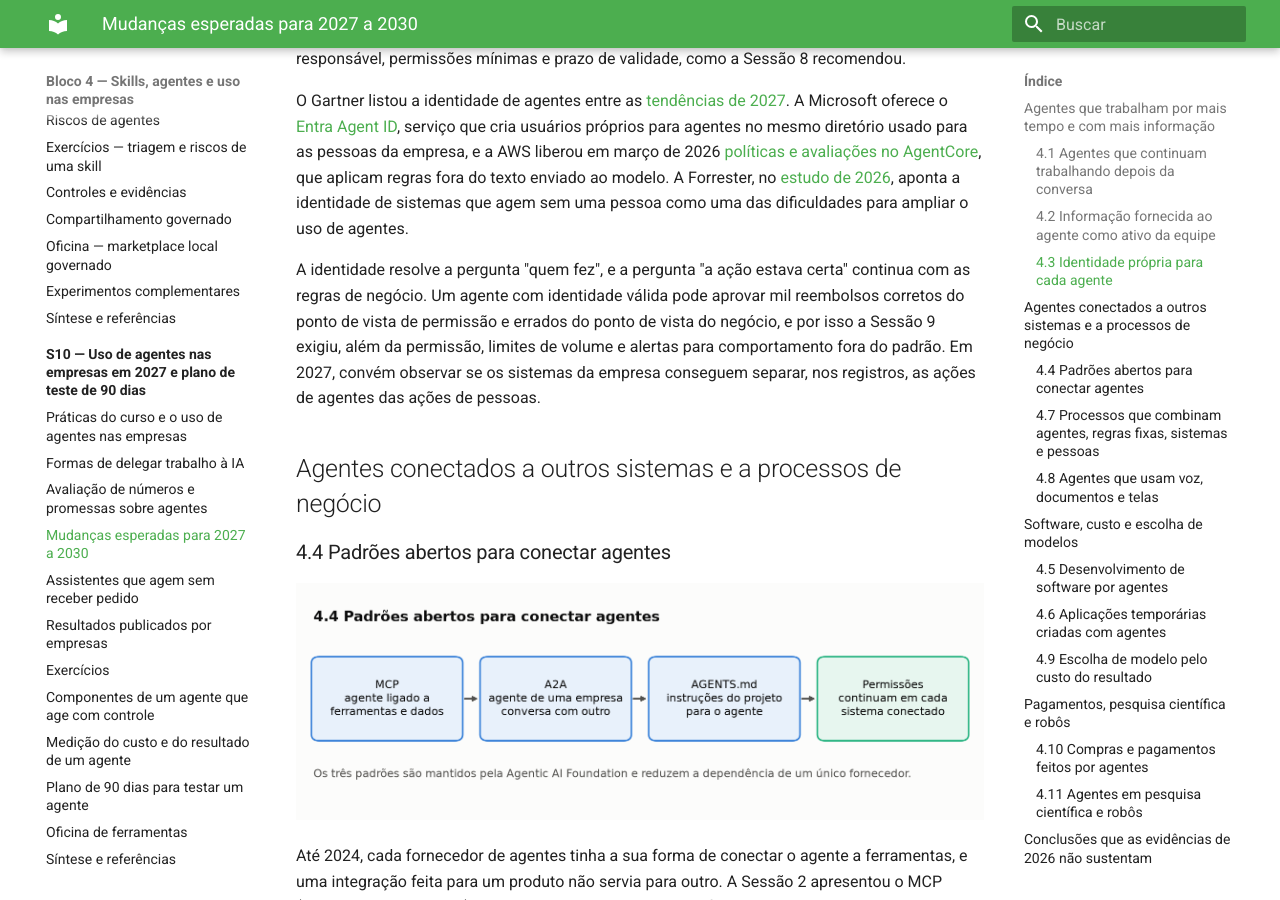
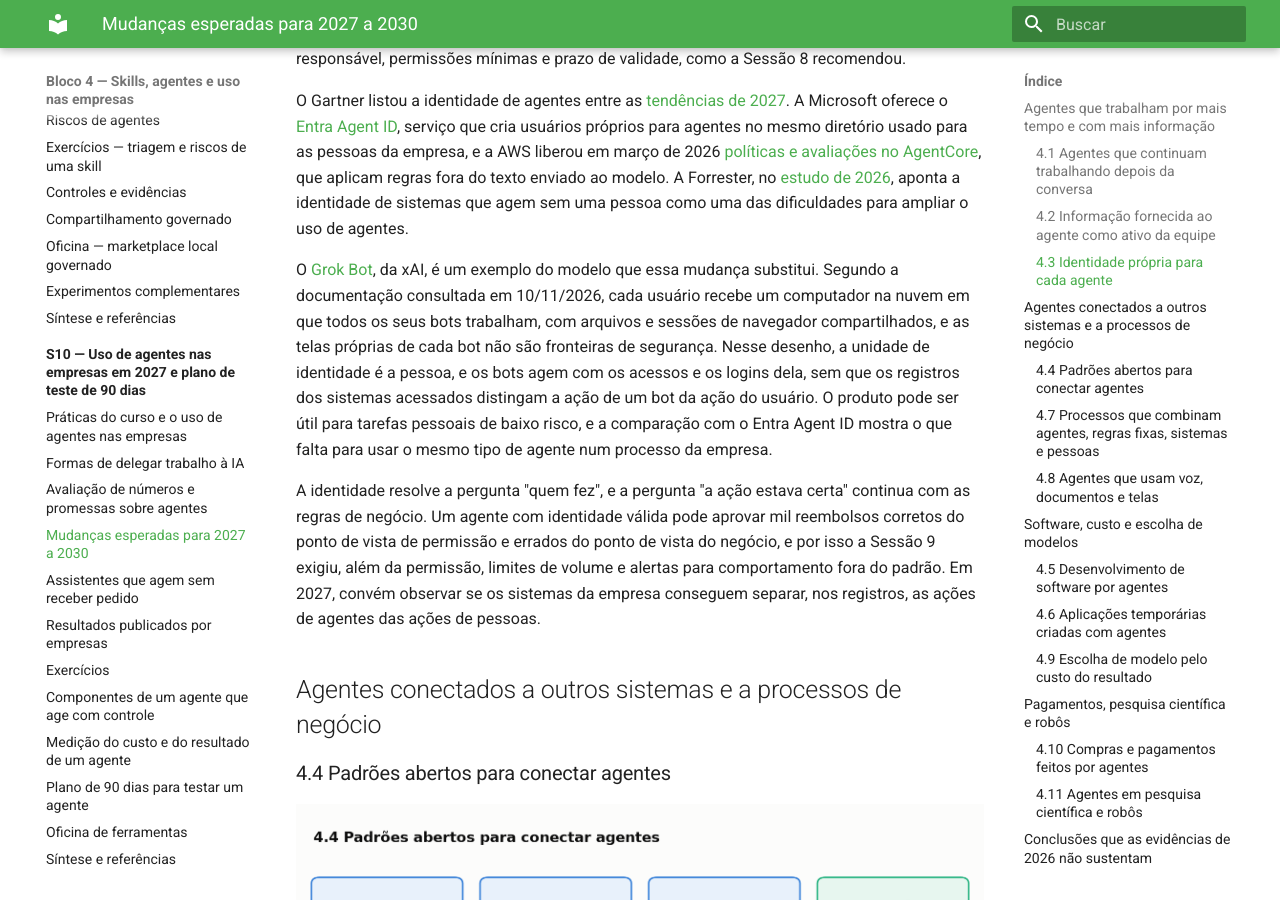
Before and after one commit to arkhibr/workshops-ia-agentica, an MkDocs documentation site: the page built from docs/sessao-10-computacao-agentica-2027/mudancas-esperadas-2027-2030.md, in a window 1280 px wide and 900 px high, scrolled down 3239 px. Built offline with MkDocs 1.6.1 and Material for MkDocs 9.7.7, drawn with Linux system fonts in a browser that asks for light colours.

Commit message:
docs: inclui o Grok Bot como exemplo do modelo que a identidade própria de agentes substitui
Co-Authored-By: Claude Opus 5.5 <noreply@anthropic.com>

```diff
--- a/docs/sessao-10-computacao-agentica-2027/mudancas-esperadas-2027-2030.md
+++ b/docs/sessao-10-computacao-agentica-2027/mudancas-esperadas-2027-2030.md
@@ -35,6 +35,8 @@ Cada instrução ou memória fornecida ao agente precisa de origem conhecida, da
 Muitos protótipos de agentes usam a senha ou o token de acesso de uma pessoa, que é o código que substitui a senha em integrações entre sistemas. O agente passa a ter tudo o que a pessoa pode fazer, e os registros dos sistemas não distinguem o que a pessoa fez do que o agente fez. A mudança esperada é que cada agente em operação tenha um usuário próprio, com responsável, permissões mínimas e prazo de validade, como a Sessão 8 recomendou.
 
 O Gartner listou a identidade de agentes entre as [tendências de 2027](../referencia/bibliografia.md#gartner-top-strategic-technology-trends-for-2027-2026). A Microsoft oferece o [Entra Agent ID](../referencia/bibliografia.md#microsoft-entra-agent-id-documentacao), serviço que cria usuários próprios para agentes no mesmo diretório usado para as pessoas da empresa, e a AWS liberou em março de 2026 [políticas e avaliações no AgentCore](../referencia/bibliografia.md#aws-bedrock-agentcore-policy-e-evaluations-2025), que aplicam regras fora do texto enviado ao modelo. A Forrester, no [estudo de 2026](../referencia/bibliografia.md#forrester-the-state-of-agentic-ai-2026), aponta a identidade de sistemas que agem sem uma pessoa como uma das dificuldades para ampliar o uso de agentes.
+
+O [Grok Bot](../referencia/bibliografia.md#xai-grok-bot-documentacao), da xAI, é um exemplo do modelo que essa mudança substitui. Segundo a documentação consultada em 10/11/2026, cada usuário recebe um computador na nuvem em que todos os seus bots trabalham, com arquivos e sessões de navegador compartilhados, e as telas próprias de cada bot não são fronteiras de segurança. Nesse desenho, a unidade de identidade é a pessoa, e os bots agem com os acessos e os logins dela, sem que os registros dos sistemas acessados distingam a ação de um bot da ação do usuário. O produto pode ser útil para tarefas pessoais de baixo risco, e a comparação com o Entra Agent ID mostra o que falta para usar o mesmo tipo de agente num processo da empresa.
 
 A identidade resolve a pergunta "quem fez", e a pergunta "a ação estava certa" continua com as regras de negócio. Um agente com identidade válida pode aprovar mil reembolsos corretos do ponto de vista de permissão e errados do ponto de vista do negócio, e por isso a Sessão 9 exigiu, além da permissão, limites de volume e alertas para comportamento fora do padrão. Em 2027, convém observar se os sistemas da empresa conseguem separar, nos registros, as ações de agentes das ações de pessoas.
 
```
